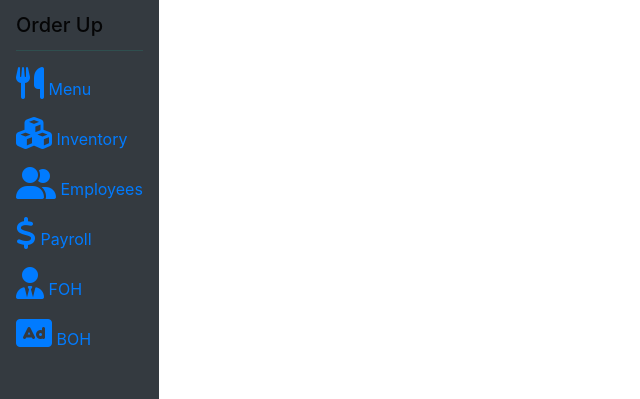
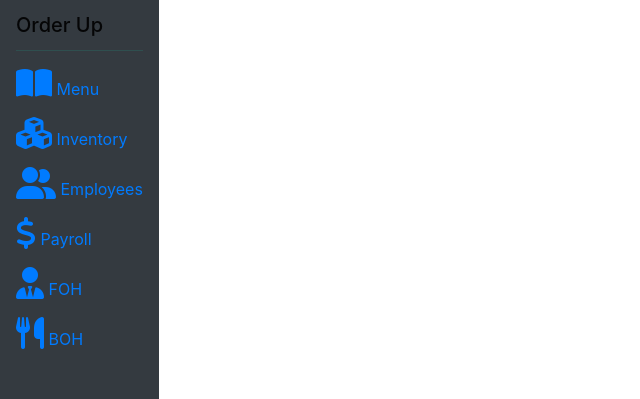
Before and after one commit to justnle/order-up, a React (Create React App) app in the folder client/: page / in a window 1280 px wide. Shown: the top 399 px of the page, without its empty margins (0-640 px from the left). Built offline with nearby package versions, Linux system fonts and the light colour scheme.

Commit message:
sidebar icon

```diff
--- a/client/src/App.css
+++ b/client/src/App.css
@@ -36,3 +36,7 @@
     transform: rotate(360deg);
   }
 }
+
+.App-body{
+  background-color: black;
+}
--- a/client/src/components/Sidebar/index.js
+++ b/client/src/components/Sidebar/index.js
@@ -10,7 +10,7 @@ function Sidebar() {
     {
       page: 'Menu',
 
-      icon: <i class="fas fa-utensils fa-2x"></i>
+      icon: <i class="fas fa-book-open fa-2x"></i>
     },
     {
       page: 'Inventory',
@@ -30,7 +30,7 @@ function Sidebar() {
     },
     {
       page: 'BOH',
-      icon: <i class="fas fa-ad fa-2x"></i>
+      icon: <i class="fas fa-utensils fa-2x"></i>
     }
   ];
 
```
Also changed, not shown: client/src/App.js (+0 -16 lines).
